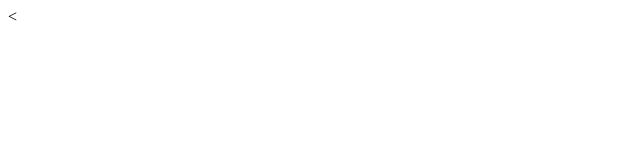
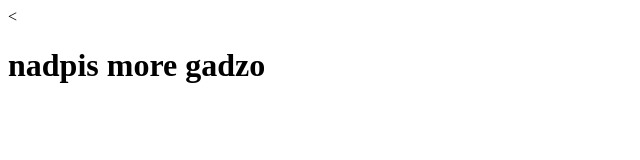
Before and after one commit to vaclavgregor17/tvojtatavyjebany, a plain HTML site: page index.html in a window 1280 px wide. Shown: the whole page, without its empty margins (0-640 px from the left). Drawn offline with Linux system fonts and the light colour scheme.

Commit message:
pridana h1

```diff
--- a/index.html
+++ b/index.html
@@ -5,6 +5,6 @@
     <title>TITULEK POJEBANY</title>
   </head>
   <body>
-
+    <h1>nadpis more gadzo</h1>
   </body>
 </html>
```
